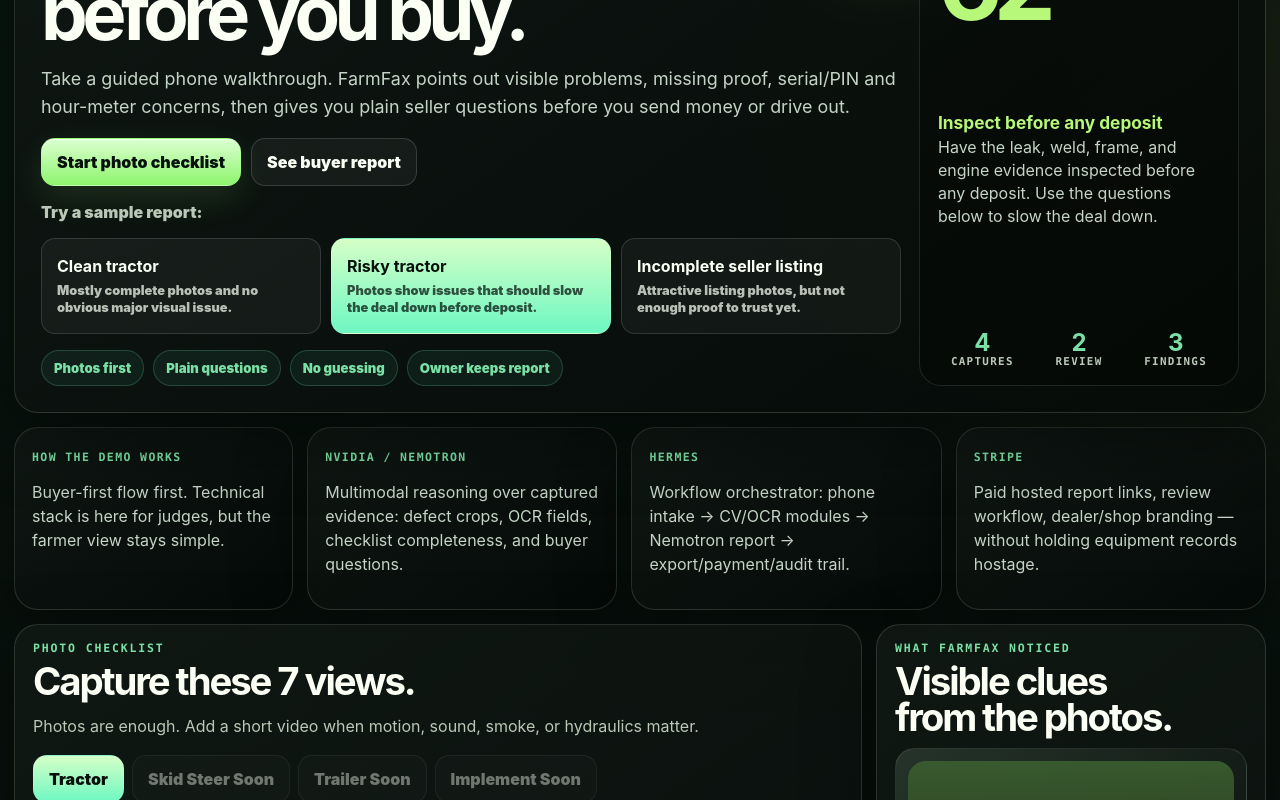
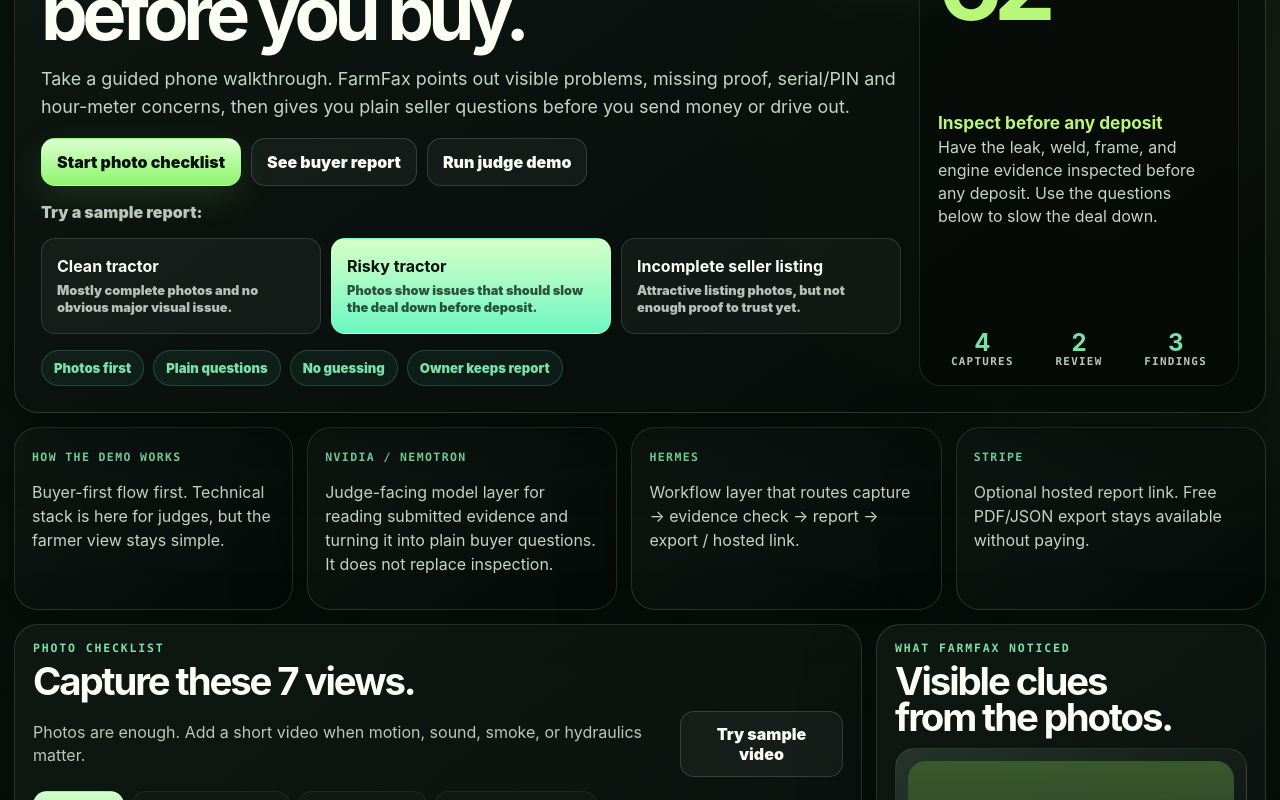
Before and after one commit to primetimeindy/farmfax, a React (Vite) app: page / in a window 1280 px wide. Shown: the part 280-1080 px from the top of the page. Built offline with nearby package versions, Linux system fonts and the light colour scheme.

Commit message:
feat: add FarmFax judge demo path

```diff
--- a/src/App.css
+++ b/src/App.css
@@ -89,6 +89,9 @@ h3 { margin:0 0 8px; }
 .packet-layout { margin-top: 14px; display:grid; grid-template-columns: minmax(0,1.3fr) 360px; gap: 14px; }
 .capture-panel, .vision-panel, .catalog-panel, .lock-panel, .report-panel, .commerce-panel { padding: 18px; }
 .muted { color: var(--muted) !important; }
+.capture-intro-row { display:flex; align-items:center; justify-content:space-between; gap:12px; margin: 6px 0 12px; }
+.capture-intro-row p { margin:0; }
+.sample-video-button { min-width:156px; }
 .equipment-toggle { display:flex; flex-wrap:wrap; gap: 8px; margin: 14px 0; }
 .equipment-toggle button { text-transform:capitalize; }
 .equipment-toggle button.active { color:#06100c; background:linear-gradient(180deg, #d5ffc7, #6ef7c2); }
@@ -177,6 +180,10 @@ h3 { margin:0 0 8px; }
 .risk-card p { margin:0; font-size:.86rem; line-height:1.32; }
 .risk-card small { display:block; margin-top:8px; color:var(--muted); line-height:1.25; }
 .risk-disclosure { margin-top:10px; border:1px solid rgba(255,202,103,.22); border-radius:14px; padding:10px 12px; color:#f4d492; background:rgba(255,202,103,.055); font-size:.86rem; line-height:1.35; }
+.evidence-strip { margin-top:12px; border:1px solid rgba(110,247,194,.18); border-radius:16px; padding:12px; background:rgba(110,247,194,.045); }
+.evidence-strip b { display:block; color:var(--mint); font:1000 .72rem/1 ui-monospace, monospace; text-transform:uppercase; letter-spacing:.12em; margin-bottom:8px; }
+.evidence-strip div { display:flex; flex-wrap:wrap; gap:8px; }
+.evidence-strip span { border:1px solid rgba(255,255,255,.11); border-radius:999px; padding:7px 10px; color:#d7e4d1; background:rgba(0,0,0,.2); font-size:.82rem; font-weight:850; }
 .deal-posture { margin-top:12px; border:1px solid rgba(110,247,194,.20); border-radius:18px; padding:14px; background:linear-gradient(135deg, rgba(110,247,194,.08), rgba(0,0,0,.24)); }
 .deal-posture.priority-action { border-color:rgba(183,247,122,.42); background:linear-gradient(135deg, rgba(183,247,122,.14), rgba(255,202,103,.06)); }
 .deal-posture span { color:var(--mint); }
@@ -204,8 +211,17 @@ h3 { margin:0 0 8px; }
 .commerce-panel { border-color:rgba(99,91,255,.36); }
 .commerce-panel h2 { color:#c9c5ff; font-size:5rem; }
 .commerce-panel button { width:100%; background:linear-gradient(180deg, #dcd9ff, #7d75ff); border-color:rgba(99,91,255,.52); }
-.source-trail { margin-top:14px; border:1px solid var(--line); border-radius:24px; padding:17px; background:#020503; color:var(--mint); font:800 .82rem/1.45 ui-monospace, SFMono-Regular, Menlo, monospace; }
-.source-trail p { margin: 8px 0 0; }
+.source-trail { margin-top:14px; border:1px solid var(--line); border-radius:24px; padding:17px; background:#020503; color:var(--mint); }
+.trace-heading { display:flex; align-items:flex-end; justify-content:space-between; gap:14px; margin-bottom:12px; }
+.trace-heading span { color:var(--mint); font:1000 .72rem/1 ui-monospace, monospace; text-transform:uppercase; letter-spacing:.14em; }
+.trace-heading p { margin:0; color:var(--muted); font-size:.9rem; line-height:1.35; }
+.trace-grid { display:grid; grid-template-columns:repeat(3,minmax(0,1fr)); gap:10px; }
+.trace-step { border:1px solid rgba(255,255,255,.10); border-radius:16px; padding:12px; background:rgba(255,255,255,.035); }
+.trace-step span { color:#06100c; display:inline-block; border-radius:999px; padding:5px 8px; background:var(--green); font:1000 .6rem/1 ui-monospace, monospace; text-transform:uppercase; letter-spacing:.08em; }
+.trace-step.planned span { background:var(--amber); }
+.trace-step.simulated span { color:var(--ink); background:rgba(99,91,255,.9); }
+.trace-step b { display:block; margin:10px 0 6px; color:var(--ink); font-size:.98rem; }
+.trace-step p { margin:0; color:#c4d4c6; font-size:.84rem; line-height:1.35; }
 .modal-backdrop { position:fixed; inset:0; z-index:30; display:grid; place-items:center; padding:22px; background:rgba(0,0,0,.74); backdrop-filter:blur(12px); }
 .stripe-modal, .camera-modal { width:min(560px, calc(100vw - 36px)); color:#101426; border-radius:28px; padding:26px; background:linear-gradient(160deg, #fff, #eef0ff 55%, #dce2ff); box-shadow:0 35px 130px rgba(0,0,0,.65); }
 .camera-modal { width:min(760px, calc(100vw - 28px)); color:var(--ink); background:linear-gradient(160deg, #17201b, #0a0f0c 58%, #141b26); border:1px solid rgba(110,247,194,.24); }
@@ -252,11 +268,13 @@ h3 { margin:0 0 8px; }
   .lede { font-size:1rem; line-height:1.45; }
   button, .upload-button { width:100%; min-height:48px; }
   .hero-actions { flex-direction:column; }
-  .capture-grid, .question-grid, .risk-strip, .risk-factor-grid, .scenario-switcher { grid-template-columns:1fr; }
+  .capture-intro-row, .trace-heading { align-items:stretch; flex-direction:column; }
+  .sample-video-button { min-width:0; }
+  .capture-grid, .question-grid, .risk-strip, .risk-factor-grid, .scenario-switcher, .trace-grid { grid-template-columns:1fr; }
   .capture-slot { grid-template-columns:1fr; padding:14px; min-height:unset; }
   .capture-slot label, .capture-preview, .capture-slot img, .phone-placeholder { min-height:150px; }
   .analysis-mini { grid-template-columns:1fr; }
   .summary-card strong, .report-score strong { font-size:4.5rem; }
   .report-score { align-items:flex-start; flex-direction:column; }
-  .architecture-stack, .advanced-details, .source-trail { display:none; }
+  .architecture-stack, .advanced-details { display:none; }
 }
--- a/src/App.tsx
+++ b/src/App.tsx
@@ -129,15 +129,15 @@ const catalogCandidates: CatalogCandidate[] = [
 const architectureStack = [
   {
     name: 'NVIDIA / Nemotron',
-    line: 'Multimodal reasoning over captured evidence: defect crops, OCR fields, checklist completeness, and buyer questions.',
+    line: 'Judge-facing model layer for reading submitted evidence and turning it into plain buyer questions. It does not replace inspection.',
   },
   {
     name: 'Hermes',
-    line: 'Workflow orchestrator: phone intake → CV/OCR modules → Nemotron report → export/payment/audit trail.',
+    line: 'Workflow layer that routes capture → evidence check → report → export / hosted link.',
   },
   {
     name: 'Stripe',
-    line: 'Paid hosted report links, review workflow, dealer/shop branding — without holding equipment records hostage.',
+    line: 'Optional hosted report link. Free PDF/JSON export stays available without paying.',
   },
 ]
 
@@ -145,6 +145,10 @@ function stateLabel(state: CaptureState) {
   if (state === 'accepted') return 'photo received'
   if (state === 'review') return 'retake recommended'
   return 'still needed'
+}
+
+function slotTitle(slots: CaptureSlot[], slotId: SlotId) {
+  return slots.find((slot) => slot.id === slotId)?.title ?? slotId
 }
 
 function severityWeight(severity: Severity) {
@@ -447,6 +451,7 @@ function App() {
   const activeScenario = farmFaxScenarios.find((scenario) => scenario.id === scenarioState.selectedScenarioId) ?? farmFaxScenarios[0]
   const [equipmentType, setEquipmentType] = useState('tractor')
   const [stripeOpen, setStripeOpen] = useState(false)
+  const [isSampleVideoLoading, setIsSampleVideoLoading] = useState(false)
   const [selectedFinding, setSelectedFinding] = useState<Finding>(findings[0])
   const [cameraSlot, setCameraSlot] = useState<CaptureSlot | null>(null)
   const [cameraError, setCameraError] = useState('')
@@ -531,6 +536,39 @@ function App() {
     portability: 'Core record exports as JSON/PDF; paid hosting does not own the equipment history.',
   }), [report, reportSeed.hourMeter, slots])
 
+  const workflowTrace = useMemo(() => [
+    {
+      status: 'working demo',
+      label: '7-view capture checklist',
+      detail: `${acceptedCount}/7 accepted · ${reviewCount} need review · ${missing.length} missing`,
+    },
+    {
+      status: 'working demo',
+      label: 'Photo + selected video-frame check',
+      detail: `${analyzedSlots.length}/7 slots checked · ${slots.filter((slot) => slot.mediaType === 'video').length} video source${slots.filter((slot) => slot.mediaType === 'video').length === 1 ? '' : 's'}`,
+    },
+    {
+      status: 'working demo',
+      label: 'Buyer risk report',
+      detail: `${report.risk_summary.filter((risk) => risk.severity === 'red').length} red · ${report.risk_summary.filter((risk) => risk.severity === 'yellow').length} yellow · ${report.buyer_questions.length} seller questions`,
+    },
+    {
+      status: 'planned',
+      label: 'Nemotron evidence reasoning',
+      detail: 'Turns submitted evidence, OCR, missing proof, and findings into plain buyer questions.',
+    },
+    {
+      status: 'planned',
+      label: 'Hermes workflow routing',
+      detail: 'Routes capture → evidence check → report → export / hosted link.',
+    },
+    {
+      status: 'simulated',
+      label: 'Stripe hosted report',
+      detail: 'Payment screen only; free JSON/PDF export stays with the owner.',
+    },
+  ], [acceptedCount, analyzedSlots.length, missing.length, report.buyer_questions.length, report.risk_summary, reviewCount, slots])
+
   function nextUploadRequest(slotId: SlotId) {
     uploadRequestRef.current[slotId] += 1
     setMediaErrors((current) => ({ ...current, [slotId]: undefined }))
@@ -570,6 +608,33 @@ function App() {
     }
   }
 
+  async function runSampleVideo(slotId: SlotId = 'hydraulics', options: { scrollToReport?: boolean } = {}) {
+    setIsSampleVideoLoading(true)
+    const requestId = nextUploadRequest(slotId)
+    try {
+      const response = await fetch('/farmfax-video-fixture.mp4')
+      if (!response.ok) throw new Error('Sample video fixture could not be loaded.')
+      const blob = await response.blob()
+      const file = new File([blob], 'farmfax-video-fixture.mp4', { type: blob.type || 'video/mp4' })
+      await saveSlotVideo(slotId, file, requestId)
+      const targetId = options.scrollToReport ? 'report' : 'capture'
+      window.setTimeout(() => document.getElementById(targetId)?.scrollIntoView({ behavior: 'smooth', block: 'start' }), 100)
+    } catch (error) {
+      if (!isCurrentUpload(slotId, requestId)) return
+      setMediaErrors((current) => ({
+        ...current,
+        [slotId]: error instanceof Error ? error.message : 'Sample video could not be checked. Upload photos instead.',
+      }))
+    } finally {
+      if (isCurrentUpload(slotId, requestId)) setIsSampleVideoLoading(false)
+    }
+  }
+
+  async function runJudgeDemo() {
+    loadScenario('risky-tractor')
+    await runSampleVideo('hydraulics', { scrollToReport: true })
+  }
+
   function updateSlotMedia(slotId: SlotId, event: ChangeEvent<HTMLInputElement>) {
     const file = event.target.files?.[0]
     event.target.value = ''
@@ -600,6 +665,7 @@ function App() {
       engine: 0,
     }
     setMediaErrors({})
+    setIsSampleVideoLoading(false)
     setScenarioState(createScenarioState(scenarioId))
   }
 
@@ -723,6 +789,9 @@ function App() {
           <div className="hero-actions primary-actions">
             <button onClick={() => document.getElementById('capture')?.scrollIntoView({ behavior: 'smooth' })}>Start photo checklist</button>
             <button className="ghost" onClick={() => document.getElementById('report')?.scrollIntoView({ behavior: 'smooth' })}>See buyer report</button>
+            <button className="ghost judge-demo-button" data-qa="judge-demo-button" onClick={() => void runJudgeDemo()} disabled={isSampleVideoLoading}>
+              {isSampleVideoLoading ? 'Running sample…' : 'Run judge demo'}
+            </button>
           </div>
           <div className="scenario-kicker">Try a sample report:</div>
           <div className="scenario-switcher" aria-label="sample scenario selector">
@@ -770,7 +839,12 @@ function App() {
         <div className="panel capture-panel">
           <div className="section-label">photo checklist</div>
           <h2>Capture these 7 views.</h2>
-          <p className="muted">Photos are enough. Add a short video when motion, sound, smoke, or hydraulics matter.</p>
+          <div className="capture-intro-row">
+            <p className="muted">Photos are enough. Add a short video when motion, sound, smoke, or hydraulics matter.</p>
+            <button className="ghost sample-video-button" data-qa="sample-video-button" type="button" onClick={() => void runSampleVideo('hydraulics')} disabled={isSampleVideoLoading}>
+              {isSampleVideoLoading ? 'Checking sample…' : 'Try sample video'}
+            </button>
+          </div>
           <div className="equipment-toggle" aria-label="equipment type">
             {['tractor', 'skid steer', 'trailer', 'implement'].map((type) => (
               <button key={type} className={equipmentType === type ? 'active' : 'ghost'} disabled={type !== 'tractor'} onClick={() => type === 'tractor' && setEquipmentType(type)}>{type}{type !== 'tractor' ? ' soon' : ''}</button>
@@ -809,10 +883,10 @@ function App() {
                     </div>
                     <input accept="image/*,video/*" capture="environment" type="file" onChange={(event) => updateSlotMedia(slot.id, event)} />
                   </label>
-                  {slot.image && !slot.analysis && <small className="analysis-pending">analyzing pixels…</small>}
+                  {slot.image && !slot.analysis && <small className="analysis-pending">checking image…</small>}
                   {slot.analysis && (
                     <div className="analysis-mini">
-                      <b>{slot.mediaType === 'video' ? 'sampled video frame' : `${slot.analysis.confidence}% photo check`}</b>
+                      <b>{slot.mediaType === 'video' ? 'sampled video check' : `${slot.analysis.confidence}% photo check`}</b>
                       <span>rust {slot.analysis.rustPct}%</span>
                       <span>wet {slot.analysis.wetPct}%</span>
                       <span>paint {slot.analysis.paintVariance}/100</span>
@@ -821,7 +895,7 @@ function App() {
                   {slot.video && (
                     <div className="video-summary">
                       <b>{slot.video.frameCount} frames checked</b>
-                      <span>Most concerning frame: {slot.video.posterTime.toFixed(1)}s</span>
+                      <span>Frame to review: {slot.video.posterTime.toFixed(1)}s</span>
                       <div className="video-frame-strip" aria-label="sampled video frames">
                         {slot.video.frames.map((frame) => (
                           <img key={`${slot.id}-${frame.time}`} src={frame.image} alt={`${slot.title} sampled at ${frame.time.toFixed(1)} seconds`} />
@@ -939,6 +1013,15 @@ function App() {
             ))}
           </div>
           <div className="risk-disclosure">FarmFax only reviews submitted photos and information. It is not a mechanical inspection, title search, theft check, lien check, appraisal, warranty, or guarantee.</div>
+          <div className="evidence-strip" data-qa="evidence-summary">
+            <b>Evidence checked</b>
+            <div>
+              {report.visual_analysis.length ? report.visual_analysis.slice(0, 5).map((item) => (
+                <span key={item.slot}>{slotTitle(slots, item.slot)} · {item.source === 'video_frame' ? `${item.frameCount} video frames` : `${item.confidence}% photo`}</span>
+              )) : <span>No live photo or video checked yet</span>}
+              {report.missing_evidence.length > 0 && <span>{report.missing_evidence.length} view{report.missing_evidence.length === 1 ? '' : 's'} still needed</span>}
+            </div>
+          </div>
           <div className="question-grid">
             {report.buyer_questions.map((question) => (
               <div key={question}><b>ask seller before deposit</b><p>{question}</p></div>
@@ -976,7 +1059,7 @@ function App() {
             </div>
           </details>
           <div className="hero-actions">
-            <button onClick={exportReport}>Download full report</button>
+            <button onClick={exportReport}>Download JSON report</button>
             <button className="ghost" onClick={() => window.print()}>Print / save PDF</button>
           </div>
         </div>
@@ -989,13 +1072,20 @@ function App() {
         </aside>
       </section>
 
-      <section className="source-trail">
-        <b>audit trail</b>
-        <p>[phone] guided capture slots · accepted {acceptedCount}/7 · missing {missing.length}</p>
-        <p>[implemented] browser photo + sampled-video frame checks · analyzed {analyzedSlots.length}/7 slots · masks render over evidence photos or selected video frames</p>
-        <p>[planned] Nemotron multimodal reasoning over findings, OCR, missing evidence, and buyer questions</p>
-        <p>[planned] Hermes orchestration for capture → detection → catalog → report → export/payment</p>
-        <p>[simulated] Stripe workflow payments only; record ownership and export rights stay with the machine owner</p>
+      <section className="source-trail" data-qa="workflow-trace">
+        <div className="trace-heading">
+          <span>For judges: demo trace</span>
+          <p>What is live now, what is planned next, and where Hermes fits.</p>
+        </div>
+        <div className="trace-grid">
+          {workflowTrace.map((step) => (
+            <article key={step.label} className={`trace-step ${step.status.replaceAll(' ', '-')}`}>
+              <span>{step.status}</span>
+              <b>{step.label}</b>
+              <p>{step.detail}</p>
+            </article>
+          ))}
+        </div>
       </section>
 
       {cameraSlot && (
```
